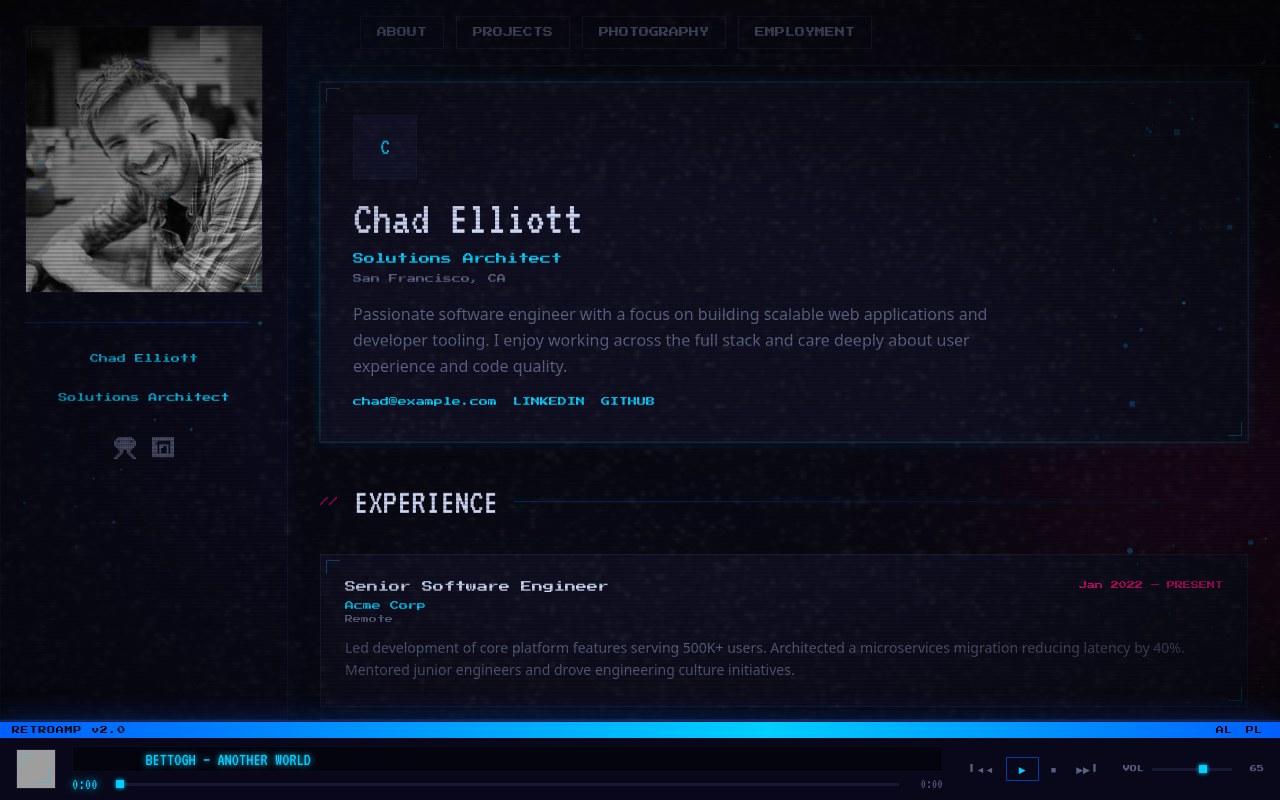
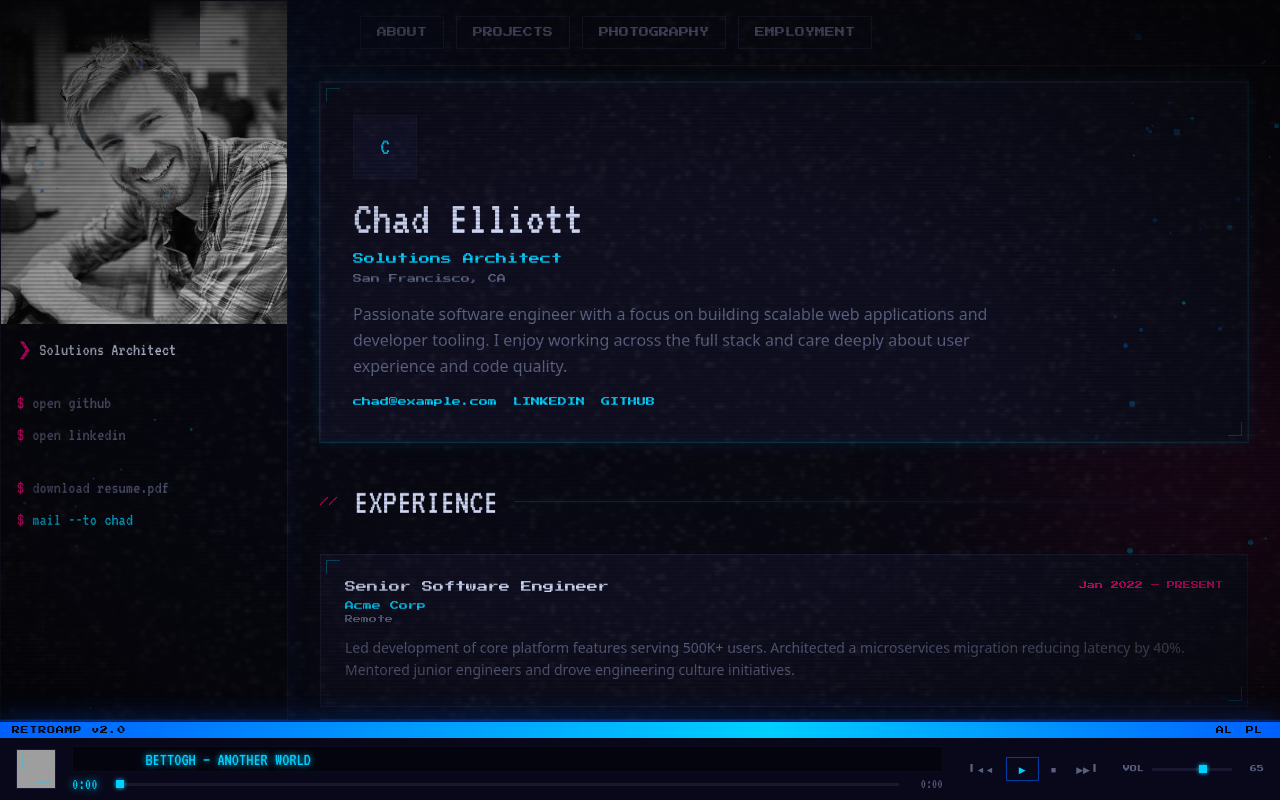
Before and after one commit to THEtheChad/thethechad.com, a Next.js app: page /resume in a window 1280 px wide. Built offline with nearby package versions, Linux system fonts and the light colour scheme; grey boxes are pictures that could not be loaded.

Commit message:
updated sidebar to fit terminal aesthetic

```diff
--- a/src/app/_components/Sidebar/Sidebar.tsx
+++ b/src/app/_components/Sidebar/Sidebar.tsx
@@ -4,15 +4,13 @@ import Image from "next/image";
 import { HTMLProps } from "react";
 import { profile } from "@/data/resume";
 import { TypingTitle } from "@/components/TypingTitle/TypingTitle";
-import { GithubIcon, LinkedinIcon } from "@/components/PixelIcons/PixelIcons";
 import { PixelGlitch } from "@/components/PixelGlitch/PixelGlitch";
 
 const titles = [
-  "Chad!",
-  "a photographer.",
-  "a solutions architect.",
-  "a software engineer.",
-  "a builder of things.",
+  "Photographer",
+  "Solutions Architect",
+  "Software Engineer",
+  "Builder of Things",
 ];
 
 export type SidebarProps = HTMLProps<HTMLElement>;
@@ -20,12 +18,12 @@ export type SidebarProps = HTMLProps<HTMLElement>;
 export function Sidebar({ className, ...props }: SidebarProps) {
   return (
     <aside
-      className={`flex flex-col gap-6 p-6 bg-[#08081A] border border-line/60 content-center text-center ${className ?? ""}`}
+      className={`flex flex-col bg-[#08081A] border border-line/60 ${className ?? ""}`}
       style={{ boxShadow: "0 0 24px rgba(0,95,255,0.08)" }}
       {...props}
     >
       {/* Photo */}
-      <div className="corner-frame relative overflow-hidden border border-line/60 bg-badge">
+      <div className="relative overflow-hidden bg-badge">
         <Image
           src="/thethechad.jpeg"
           width={566}
@@ -36,43 +34,56 @@ export function Sidebar({ className, ...props }: SidebarProps) {
         <PixelGlitch src="/thethechad.jpeg" />
       </div>
 
-      {/* Neon divider */}
-      <div className="flex items-center gap-2">
-        <div
-          className="h-px flex-1 bg-accent/30"
-          style={{ boxShadow: "0 0 6px rgba(0,207,255,0.2)" }}
-        />
-        <span className="font-pixel text-[7px] text-accent-soft/30">◆</span>
+      {/* Terminal panel */}
+      <div className="flex flex-col bg-[#04040E] font-retro text-lg flex-1">
+
+        {/* Prompt — typing title */}
+        <div className="border-b border-line/20 px-4 py-3">
+          <span className="text-pink">❯ </span>
+          <TypingTitle titles={titles} />
         </div>
 
-      <p className="font-pixel text-[9px] leading-relaxed text-accent-soft">
-        Chad Elliott
-      </p>
-      {/* Headline */}
-      <p className="font-pixel text-[9px] leading-relaxed text-accent-soft">
-        {profile.headline}
-      </p>
-
-      {/* Social links with 8-bit icons */}
-      <div className="flex items-center justify-center gap-4 pt-2">
+        {/* Social links */}
+        <div className="flex flex-col gap-1 border-b border-line/20 px-4 py-3">
           <a
             href={profile.githubUrl}
             target="_blank"
             rel="noopener noreferrer"
-          className="text-soft transition-colors hover:text-accent-soft"
-          title="GitHub"
+            className="group flex items-center gap-2 text-soft transition-colors hover:text-accent-soft"
           >
-          <GithubIcon size={22} />
+            <span className="text-pink">$</span>
+            <span>open github</span>
           </a>
           <a
             href={profile.linkedinUrl}
             target="_blank"
             rel="noopener noreferrer"
-          className="text-soft transition-colors hover:text-accent-soft"
-          title="LinkedIn"
+            className="group flex items-center gap-2 text-soft transition-colors hover:text-accent-soft"
           >
-          <LinkedinIcon size={22} />
+            <span className="text-pink">$</span>
+            <span>open linkedin</span>
           </a>
+        </div>
+
+        {/* Action buttons */}
+        <div className="flex flex-col gap-1 px-4 py-3">
+          <a
+            href={profile.resumeUrl}
+            download
+            className="flex items-center gap-2 text-soft transition-colors hover:text-accent-soft"
+          >
+            <span className="text-pink">$</span>
+            <span>download resume.pdf</span>
+          </a>
+          <a
+            href={`mailto:${profile.email}`}
+            className="flex items-center gap-2 text-accent-soft transition-colors hover:text-body"
+          >
+            <span className="text-pink">$</span>
+            <span>mail --to chad</span>
+          </a>
+        </div>
+
       </div>
     </aside>
   );
--- a/src/data/resume.ts
+++ b/src/data/resume.ts
@@ -27,6 +27,7 @@ export interface Profile {
   email: string;
   linkedinUrl: string;
   githubUrl: string;
+  resumeUrl: string;
 }
 
 export interface Project { title: string; description: string; url: string; tags: string[] }
@@ -41,6 +42,7 @@ export const profile: Profile = {
   email: "chad@example.com", // TODO: Update
   linkedinUrl: "https://linkedin.com/in/yourprofile", // TODO: Update
   githubUrl: "https://github.com/yourhandle", // TODO: Update
+  resumeUrl: "/resume.pdf", // TODO: Add resume.pdf to /public
 };
 
 export const positions: Position[] = [
```
Lines whose indentation alone changed are shown as unchanged.
